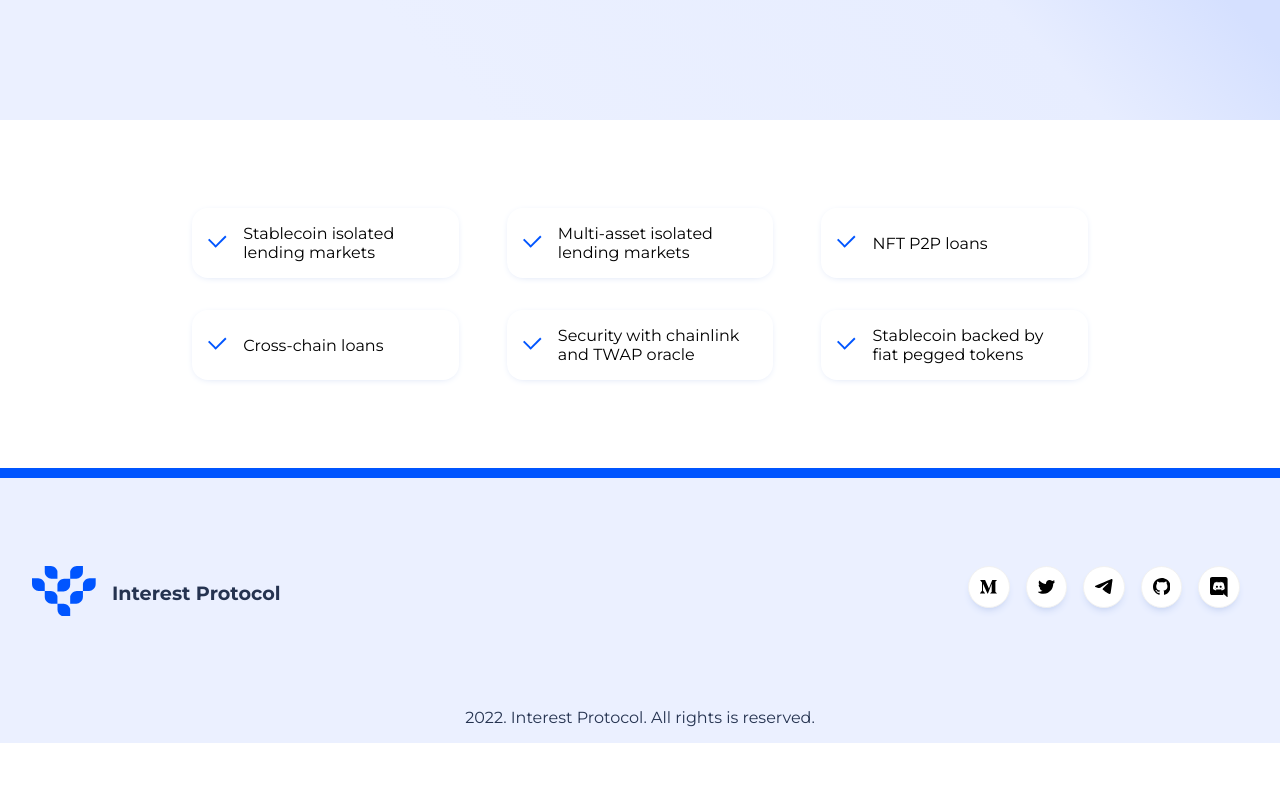
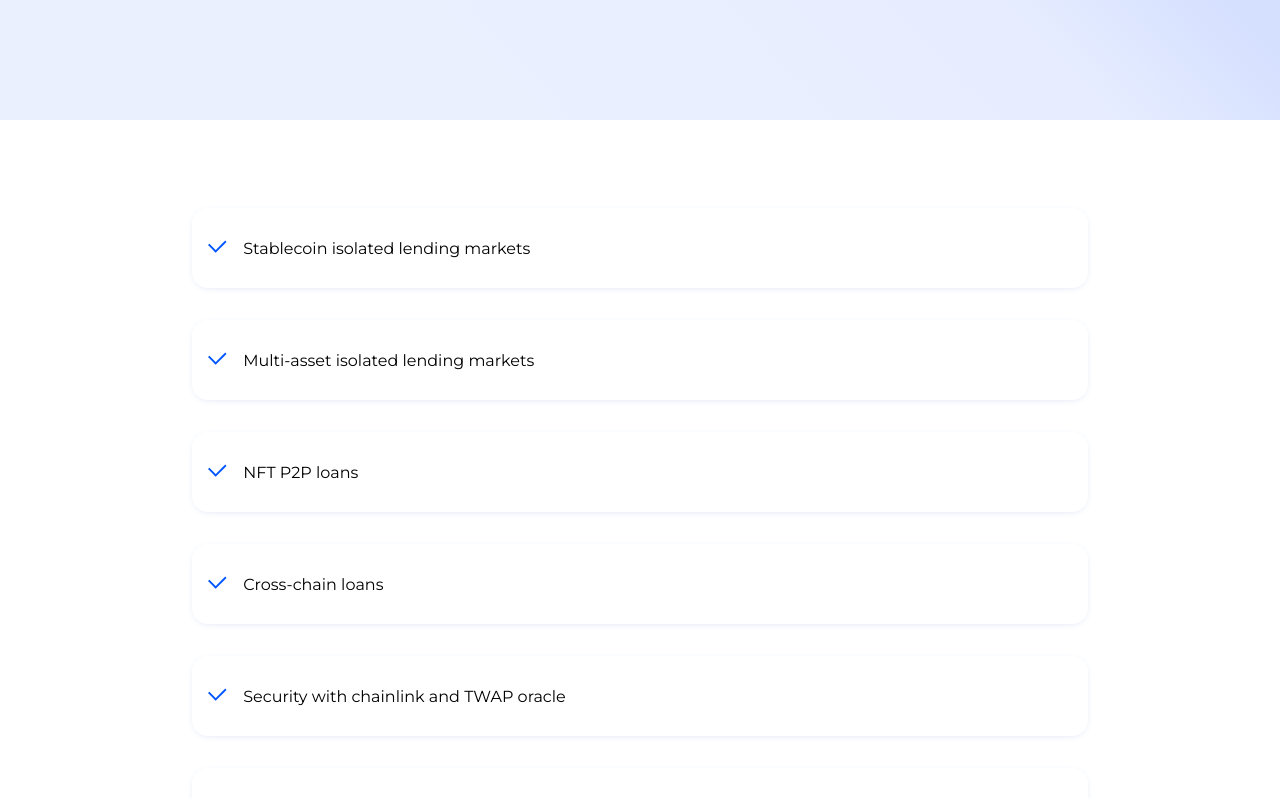
Before and after one commit to smoothwork94131/sui-interface, a Next.js app: page / in a window 1280 px wide. Shown: the part 680-1478 px from the top of the page. Before the commit the page ends 1423 px from the top, so only its background shows below. Built offline with nearby package versions, Linux system fonts and the light colour scheme.

Commit message:
:lipstick: feat: add resposiveness

```diff
--- a/views/home/components/advantages/advantages-card.tsx
+++ b/views/home/components/advantages/advantages-card.tsx
@@ -8,6 +8,7 @@ const AdvantagesCard: FC = ({ children }) => (
     p="L"
     as="article"
     width="100%"
+    height="5rem"
     display="flex"
     borderRadius="L"
     alignItems="center"
--- a/views/home/components/advantages/index.tsx
+++ b/views/home/components/advantages/index.tsx
@@ -10,12 +10,12 @@ const Advantages: FC = () => (
   <Container as="section">
     <Box
       display="grid"
-      px={['L', 'XXXL']}
-      mx={['L', 'XXXL']}
-      py={['L', 'XXXL']}
       rowGap="2rem"
       columnGap="3rem"
-      gridTemplateColumns="1fr 1fr 1fr"
+      px={['L', 'XXXL']}
+      mx={['S', 'XXXL']}
+      py={['XXL', 'XXXL']}
+      gridTemplateColumns={['1fr', '§1fr 1fr 1fr']}
     >
       {ADVANTAGES_DATA.map((advantage) => (
         <AdvantagesCard key={v4()}>{advantage}</AdvantagesCard>
```
